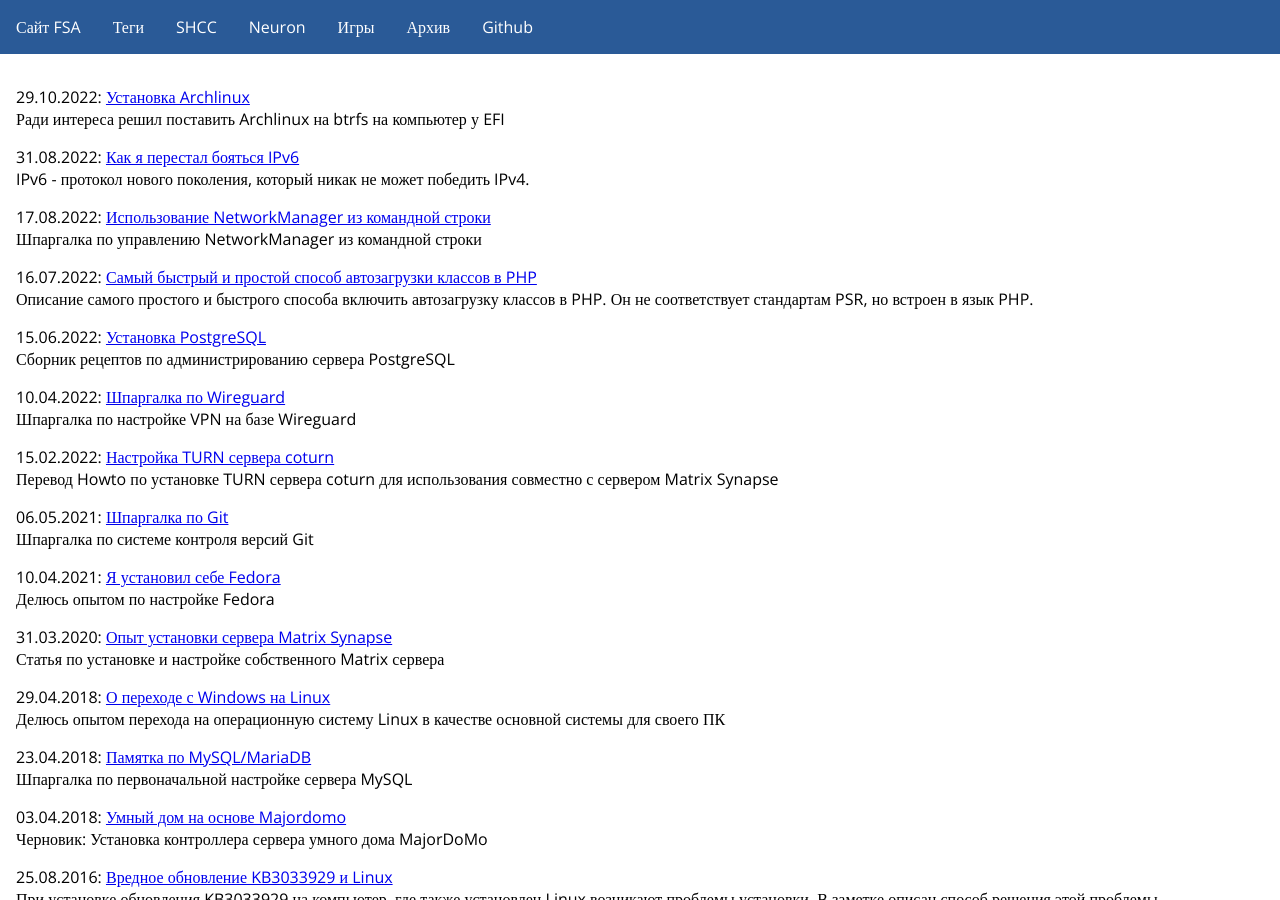
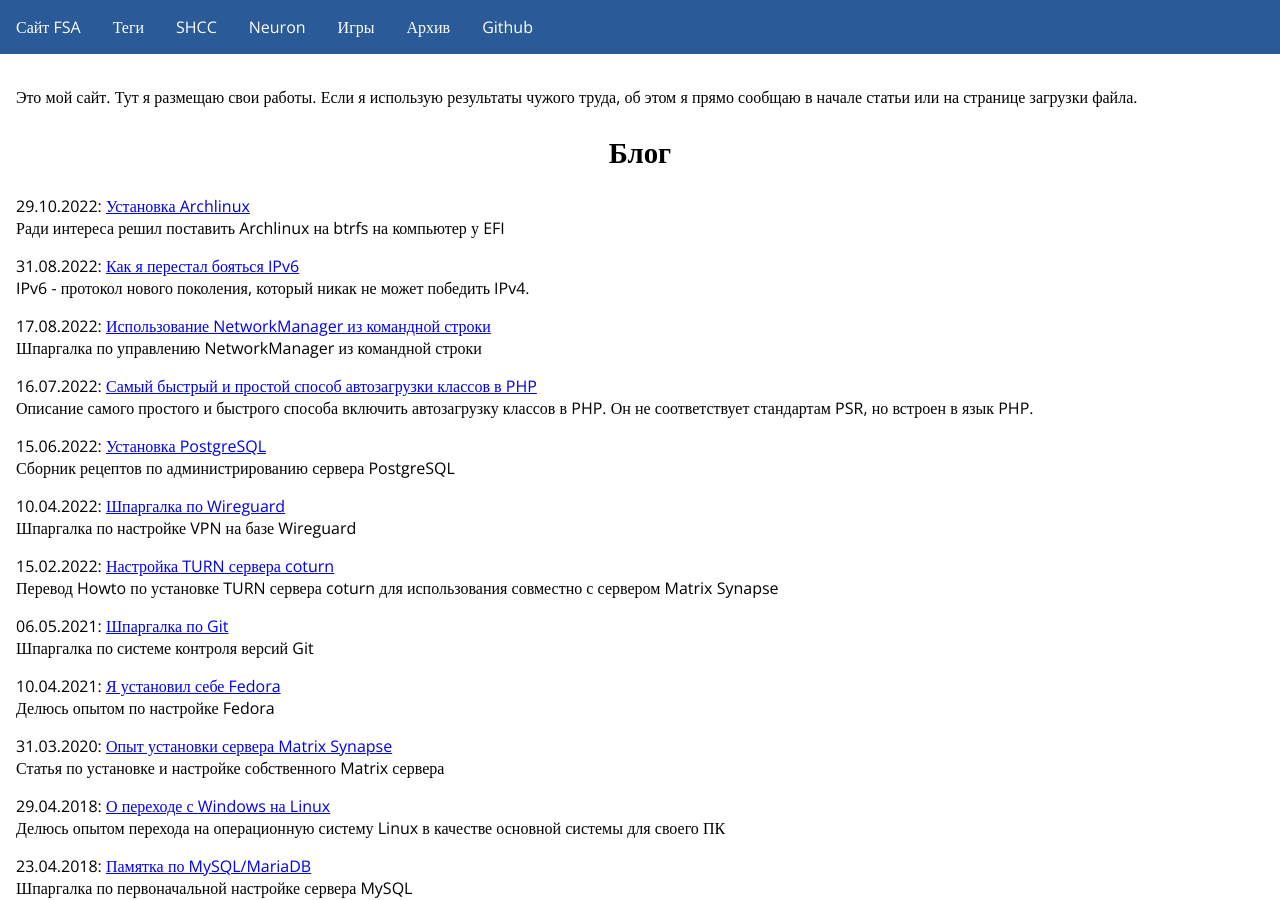
Before and after one commit to fsa/site, a Jekyll site: the page built from index.md, in a window 1280 px wide and 900 px high. Built offline with Jekyll 4.4.1, drawn with Linux system fonts in a browser that asks for light colours; some of the changed text lies outside the part shown.

Commit message:
Дисклеймер на сайте и заголовки

```diff
--- a/index.md
+++ b/index.md
@@ -6,13 +6,18 @@
   - /posts
 excerpt: Это мой персональный сайт
 ---
+
+Это мой сайт. Тут я размещаю свои работы. Если я использую результаты чужого труда, об этом я прямо сообщаю в начале статьи или на странице загрузки файла.
+
+## Блог
+
 {% for post in site.posts %}
 {{ post.date| date: "%d.%m.%Y" }}:&nbsp;[{{ post.title }}]({{ post.url }})
 {{ post.excerpt }}
 
 {% endfor %}
 
-## Обновления
+## Обновления на сайте
 
 12.02.2022: Объединил сайт и блог. Домен blog.tavda.net больше не используется. Все статьи, ранее доступные на blog.tavda.net, теперь доступны по аналогичным адресам на tavda.net.
 
```
